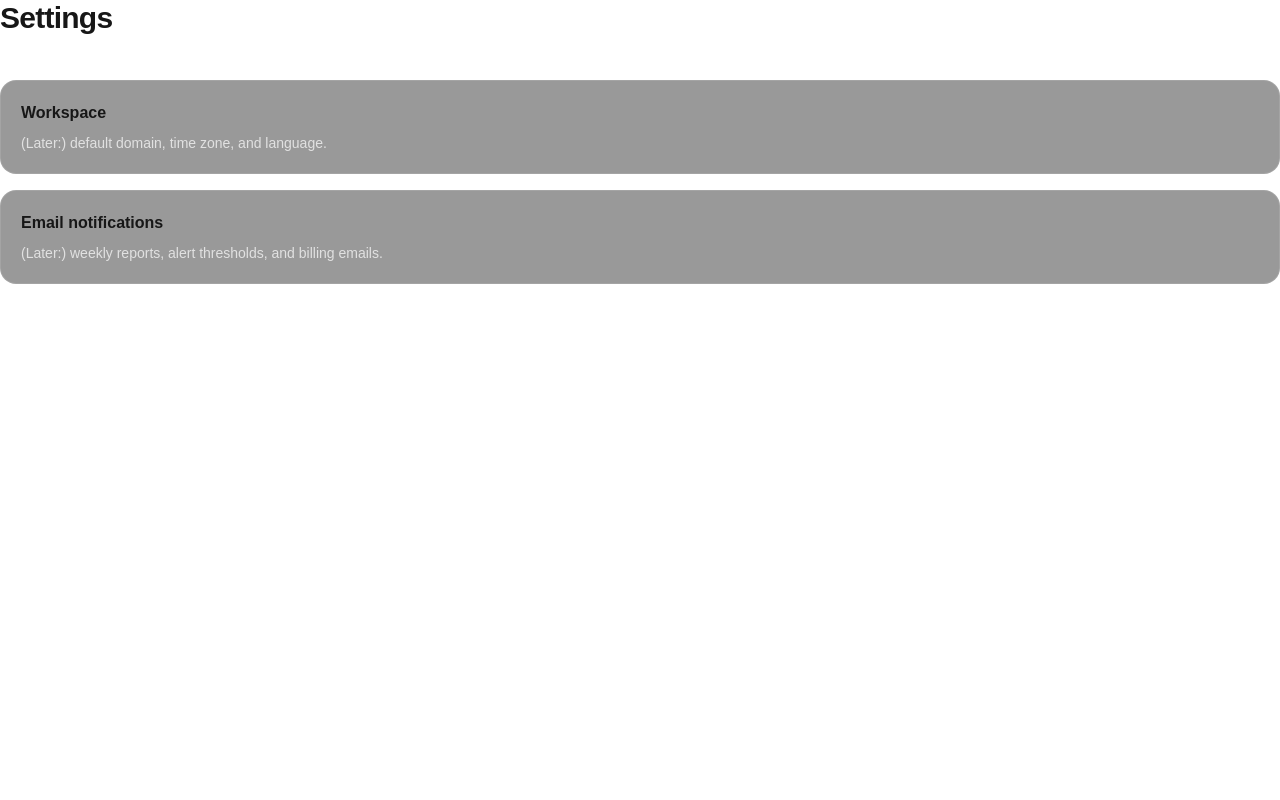
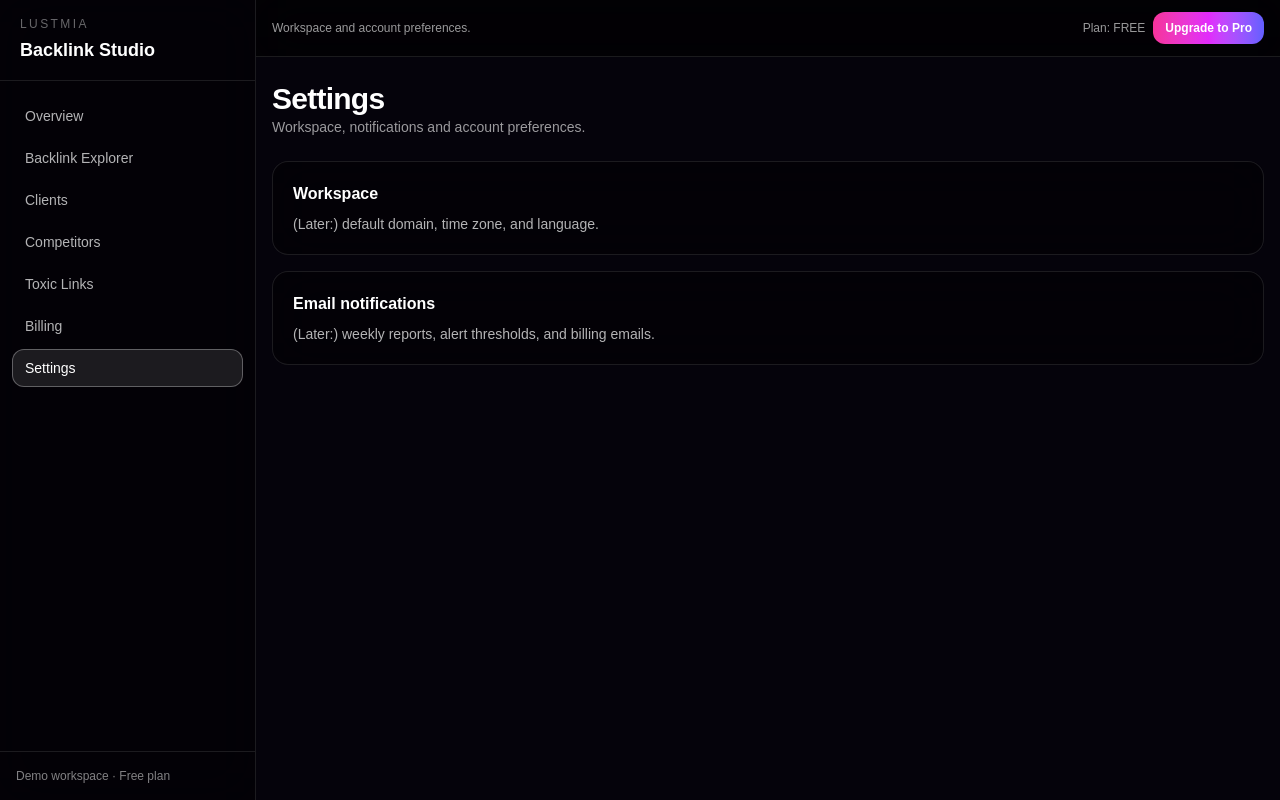
Before and after one commit to Lustmiacancelit/backlinks-lustmia, a Next.js app: page /dashboard/settings in a window 1280 px wide. Built offline with nearby package versions, Linux system fonts and the light colour scheme.

Commit message:
Wire dashboard pages to shared DashboardLayout

```diff
--- a/app/dashboard/backlink-explorer/page.tsx
+++ b/app/dashboard/backlink-explorer/page.tsx
@@ -1,8 +1,10 @@
 "use client";
+
+import DashboardLayout from "@/components/DashboardLayout";
 
 export default function BacklinkExplorerPage() {
   return (
-    <>
+    <DashboardLayout active="backlink-explorer">
       <header className="flex flex-col md:flex-row md:items-center md:justify-between gap-3 mb-6">
         <div>
           <h1 className="text-2xl md:text-3xl font-bold tracking-tight">
@@ -33,9 +35,7 @@ export default function BacklinkExplorerPage() {
             </thead>
             <tbody>
               <tr className="border-b border-white/5">
-                <td className="py-2">
-                  blog.example.com/seo-guide
-                </td>
+                <td className="py-2">blog.example.com/seo-guide</td>
                 <td className="py-2 text-white/70">
                   lustmia backlinks checker
                 </td>
@@ -52,6 +52,6 @@ export default function BacklinkExplorerPage() {
           </table>
         </div>
       </section>
-    </>
+    </DashboardLayout>
   );
 }
--- a/app/dashboard/billing/page.tsx
+++ b/app/dashboard/billing/page.tsx
@@ -1,10 +1,11 @@
 "use client";
 
+import DashboardLayout from "@/components/DashboardLayout";
 import Link from "next/link";
 
 export default function BillingPage() {
   return (
-    <>
+    <DashboardLayout active="billing">
       <header className="flex flex-col md:flex-row md:items-center md:justify-between gap-3 mb-6">
         <div>
           <h1 className="text-2xl md:text-3xl font-bold tracking-tight">
@@ -39,6 +40,6 @@ export default function BillingPage() {
           </p>
         </div>
       </section>
-    </>
+    </DashboardLayout>
   );
 }
--- a/app/dashboard/clients/page.tsx
+++ b/app/dashboard/clients/page.tsx
@@ -1,8 +1,10 @@
 "use client";
+
+import DashboardLayout from "@/components/DashboardLayout";
 
 export default function ClientsPage() {
   return (
-    <>
+    <DashboardLayout active="clients">
       <header className="flex flex-col md:flex-row md:items-center md:justify-between gap-3 mb-6">
         <div>
           <h1 className="text-2xl md:text-3xl font-bold tracking-tight">
@@ -44,6 +46,6 @@ export default function ClientsPage() {
           </table>
         </div>
       </section>
-    </>
+    </DashboardLayout>
   );
 }
--- a/app/dashboard/competitors/page.tsx
+++ b/app/dashboard/competitors/page.tsx
@@ -1,8 +1,10 @@
 "use client";
+
+import DashboardLayout from "@/components/DashboardLayout";
 
 export default function CompetitorsPage() {
   return (
-    <>
+    <DashboardLayout active="competitors">
       <header className="flex flex-col md:flex-row md:items-center md:justify-between gap-3 mb-6">
         <div>
           <h1 className="text-2xl md:text-3xl font-bold tracking-tight">
@@ -41,6 +43,6 @@ export default function CompetitorsPage() {
           </ul>
         </div>
       </section>
-    </>
+    </DashboardLayout>
   );
 }
--- a/app/dashboard/settings/page.tsx
+++ b/app/dashboard/settings/page.tsx
@@ -1,8 +1,10 @@
 "use client";
+
+import DashboardLayout from "@/components/DashboardLayout";
 
 export default function SettingsPage() {
   return (
-    <>
+    <DashboardLayout active="settings">
       <header className="flex flex-col md:flex-row md:items-center md:justify-between gap-3 mb-6">
         <div>
           <h1 className="text-2xl md:text-3xl font-bold tracking-tight">
@@ -29,6 +31,6 @@ export default function SettingsPage() {
           </p>
         </div>
       </section>
-    </>
+    </DashboardLayout>
   );
 }
--- a/app/dashboard/toxic-links/page.tsx
+++ b/app/dashboard/toxic-links/page.tsx
@@ -1,8 +1,10 @@
 "use client";
+
+import DashboardLayout from "@/components/DashboardLayout";
 
 export default function ToxicLinksPage() {
   return (
-    <>
+    <DashboardLayout active="toxic-links">
       <header className="flex flex-col md:flex-row md:items-center md:justify-between gap-3 mb-6">
         <div>
           <h1 className="text-2xl md:text-3xl font-bold tracking-tight">
@@ -87,6 +89,6 @@ export default function ToxicLinksPage() {
           </table>
         </div>
       </section>
-    </>
+    </DashboardLayout>
   );
 }
--- /dev/null
+++ b/components/DashboardLayout.tsx
@@ -0,0 +1,124 @@
+"use client";
+
+import Link from "next/link";
+import { usePathname } from "next/navigation";
+import clsx from "clsx";
+import type { ReactNode } from "react";
+
+type DashboardLayoutProps = {
+  children: ReactNode;
+  /** optional manual override, e.g. "overview", "billing", etc. */
+  active?: string;
+};
+
+const navItems = [
+  { href: "/dashboard", key: "overview", label: "Overview" },
+  {
+    href: "/dashboard/backlink-explorer",
+    key: "backlink-explorer",
+    label: "Backlink Explorer",
+  },
+  { href: "/dashboard/clients", key: "clients", label: "Clients" },
+  { href: "/dashboard/competitors", key: "competitors", label: "Competitors" },
+  { href: "/dashboard/toxic-links", key: "toxic-links", label: "Toxic Links" },
+  { href: "/dashboard/billing", key: "billing", label: "Billing" },
+  { href: "/dashboard/settings", key: "settings", label: "Settings" },
+];
+
+export default function DashboardLayout({
+  children,
+  active,
+}: DashboardLayoutProps) {
+  const pathname = usePathname();
+
+  // derive an active key from pathname if not explicitly passed
+  const derivedActive =
+    active ||
+    (navItems.find((item) => pathname?.startsWith(item.href))?.key ??
+      "overview");
+
+  return (
+    <div className="min-h-screen bg-[#05030b] text-white flex">
+      {/* SIDEBAR */}
+      <aside className="hidden md:flex md:flex-col w-64 border-r border-white/10 bg-black/40 backdrop-blur-xl">
+        <div className="px-5 py-4 border-b border-white/10">
+          <div className="text-xs uppercase tracking-[0.2em] text-white/40">
+            LustMia
+          </div>
+          <div className="font-semibold text-lg mt-1">Backlink Studio</div>
+        </div>
+
+        <nav className="flex-1 px-3 py-4 space-y-1">
+          {navItems.map((item) => (
+            <Link
+              key={item.key}
+              href={item.href}
+              className={clsx(
+                "flex items-center gap-2 px-3 py-2 rounded-xl text-sm transition-colors border",
+                derivedActive === item.key
+                  ? "bg-white/10 border-white/30"
+                  : "bg-transparent border-transparent text-white/70 hover:bg-white/5 hover:border-white/20"
+              )}
+            >
+              <span>{item.label}</span>
+            </Link>
+          ))}
+        </nav>
+
+        <div className="px-4 py-4 border-t border-white/10 text-xs text-white/50">
+          Demo workspace · Free plan
+        </div>
+      </aside>
+
+      {/* MAIN AREA */}
+      <div className="flex-1 flex flex-col min-w-0">
+        {/* TOP BAR */}
+        <header className="sticky top-0 z-20 border-b border-white/10 bg-black/60 backdrop-blur-xl">
+          <div className="max-w-6xl mx-auto px-4 py-3 flex items-center justify-between gap-3">
+            {/* Mobile brand / nav toggle placeholder */}
+            <div className="md:hidden">
+              <div className="text-xs uppercase tracking-[0.2em] text-white/40">
+                LustMia
+              </div>
+              <div className="font-semibold text-base">Backlink Studio</div>
+            </div>
+
+            <div className="hidden md:block text-xs text-white/60">
+              {derivedActive === "overview" && "Overview of your backlinks."}
+              {derivedActive === "backlink-explorer" &&
+                "Inspect individual backlinks & anchors."}
+              {derivedActive === "clients" &&
+                "Manage agency / client workspaces."}
+              {derivedActive === "competitors" &&
+                "Compare your authority with competitors."}
+              {derivedActive === "toxic-links" &&
+                "Find and handle spammy / risky links."}
+              {derivedActive === "billing" &&
+                "Plan, invoices and subscription."}
+              {derivedActive === "settings" &&
+                "Workspace and account preferences."}
+            </div>
+
+            <div className="flex items-center gap-2">
+              <span className="hidden sm:inline text-xs text-white/60">
+                Plan: <span className="uppercase">Free</span>
+              </span>
+              {/* This is your "Upgrade" button that leads to Stripe pricing page */}
+              <Link
+                href="/pricing"
+                className="px-3 py-2 rounded-xl bg-gradient-to-r from-pink-500 via-fuchsia-500 to-indigo-500 text-xs font-semibold hover:opacity-90"
+              >
+                Upgrade to Pro
+              </Link>
+            </div>
+          </div>
+        </header>
+
+        {/* PAGE CONTENT */}
+        <main className="max-w-6xl mx-auto w-full px-4 py-6">
+          {children}
+        </main>
+      </div>
+    </div>
+  );
+}
```
